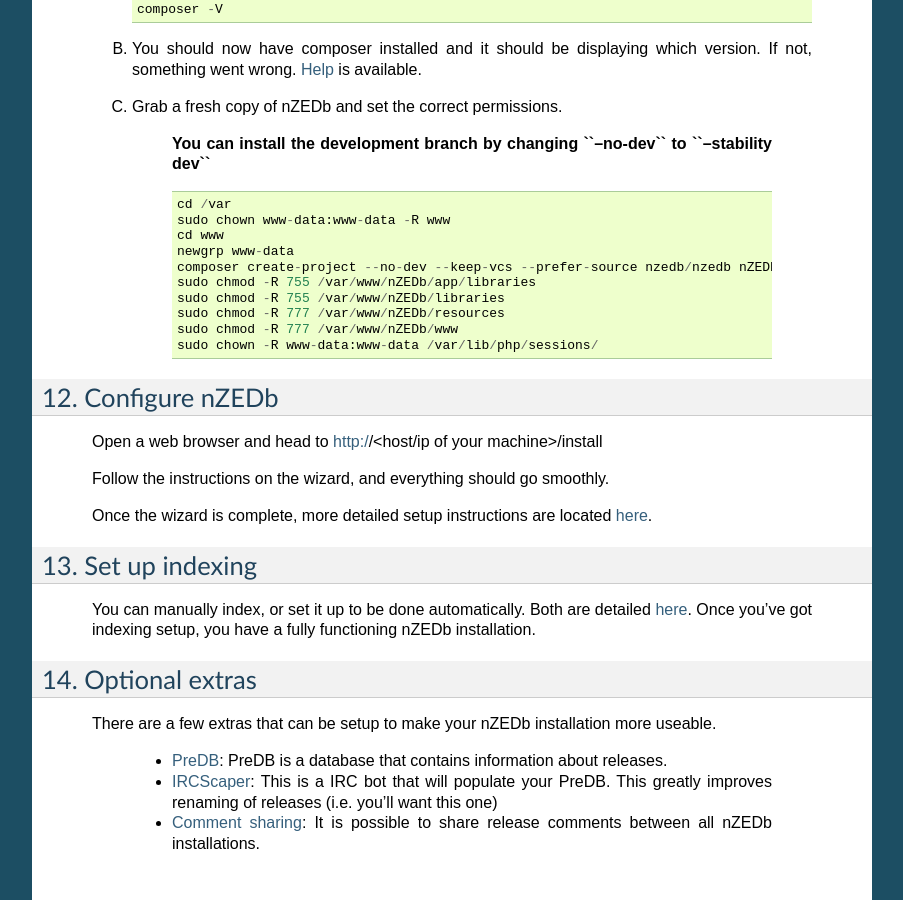
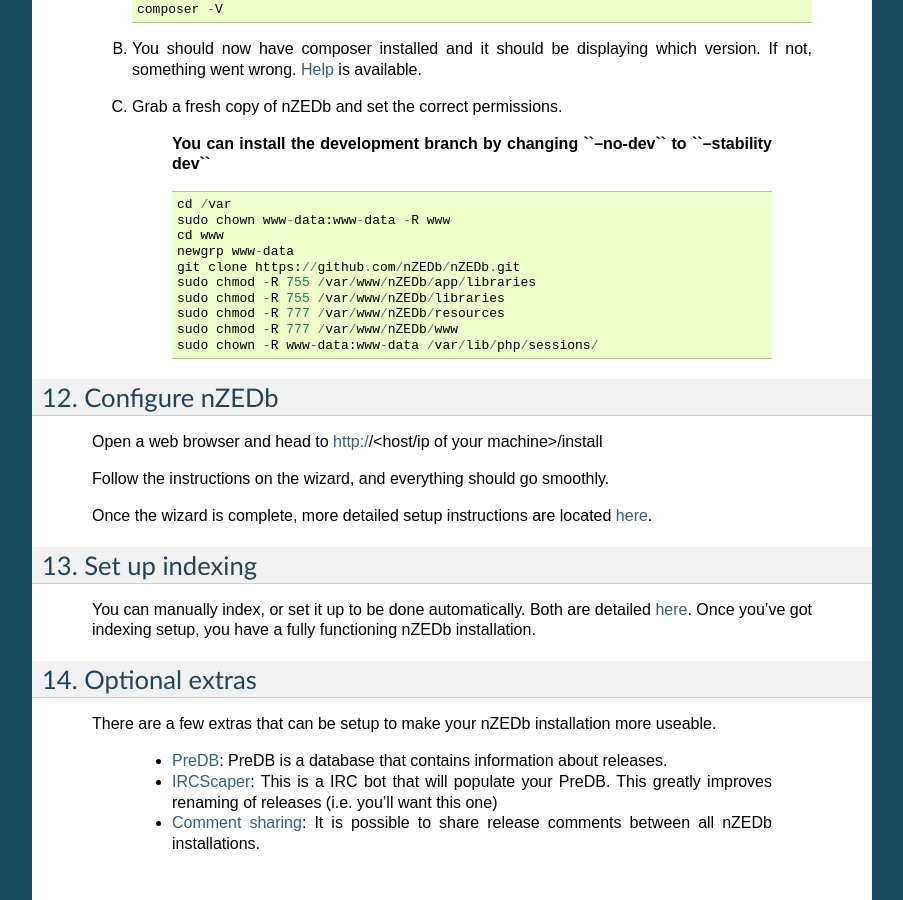
Before and after one commit to nZEDb/nZEDb_Docs, a Sphinx documentation site: the page built from source/ubuntu.rst, in a window 1280 px wide and 900 px high, scrolled down 3962 px. Shown: the whole window, without its empty margins (198-1101 px from the left). Built offline with Sphinx 7.4.7, drawn with Linux system fonts in a browser that asks for light colours.

Commit message:
Update ubuntu.rst
Replace composer create-project with git clone

```diff
--- a/source/ubuntu.rst
+++ b/source/ubuntu.rst
@@ -219,7 +219,7 @@
             sudo chown www-data:www-data -R www
             cd www
             newgrp www-data
-            composer create-project --no-dev --keep-vcs --prefer-source nzedb/nzedb nZEDb
+            git clone https://github.com/nZEDb/nZEDb.git
             sudo chmod -R 755 /var/www/nZEDb/app/libraries
             sudo chmod -R 755 /var/www/nZEDb/libraries
             sudo chmod -R 777 /var/www/nZEDb/resources
```
